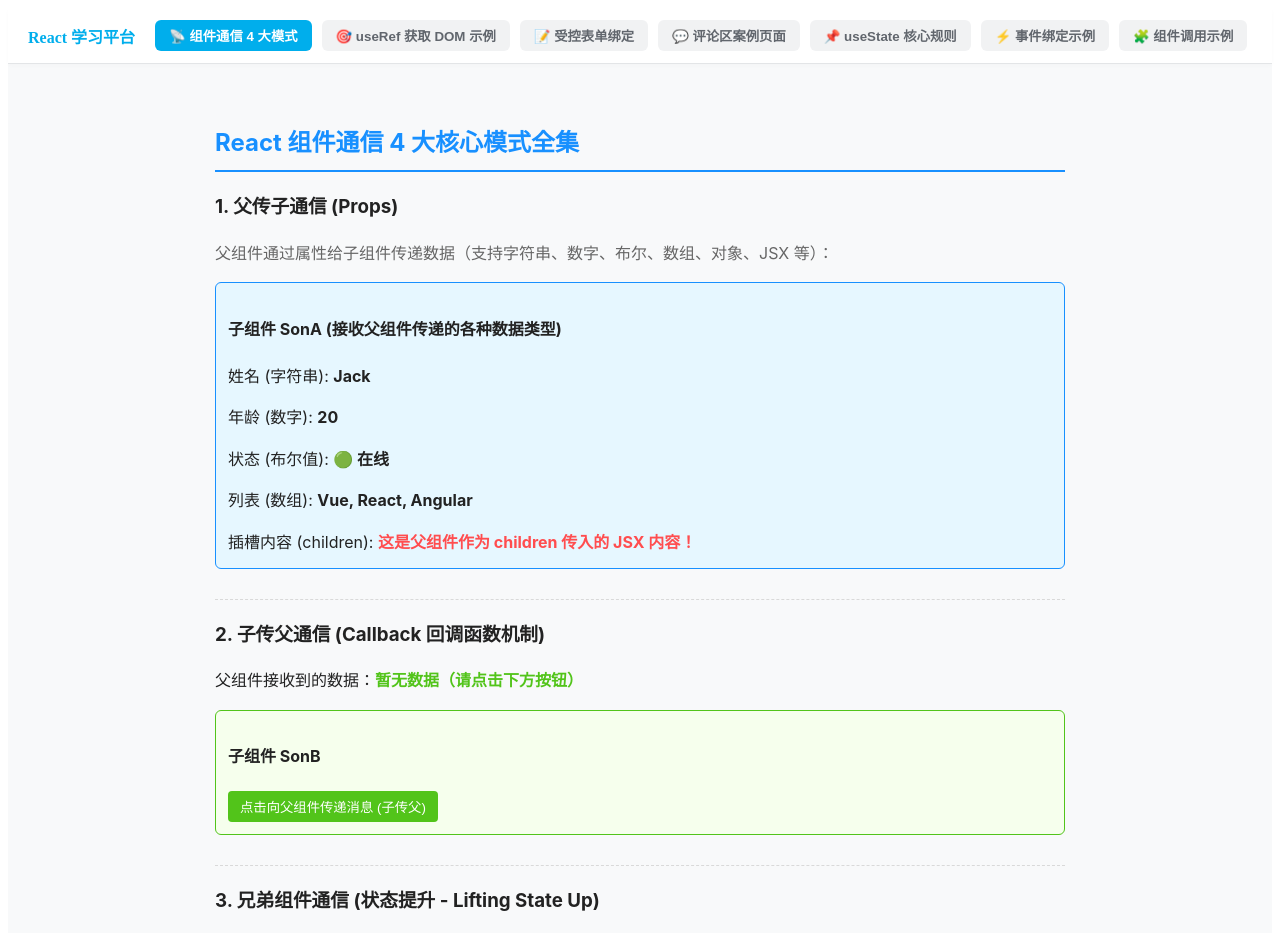
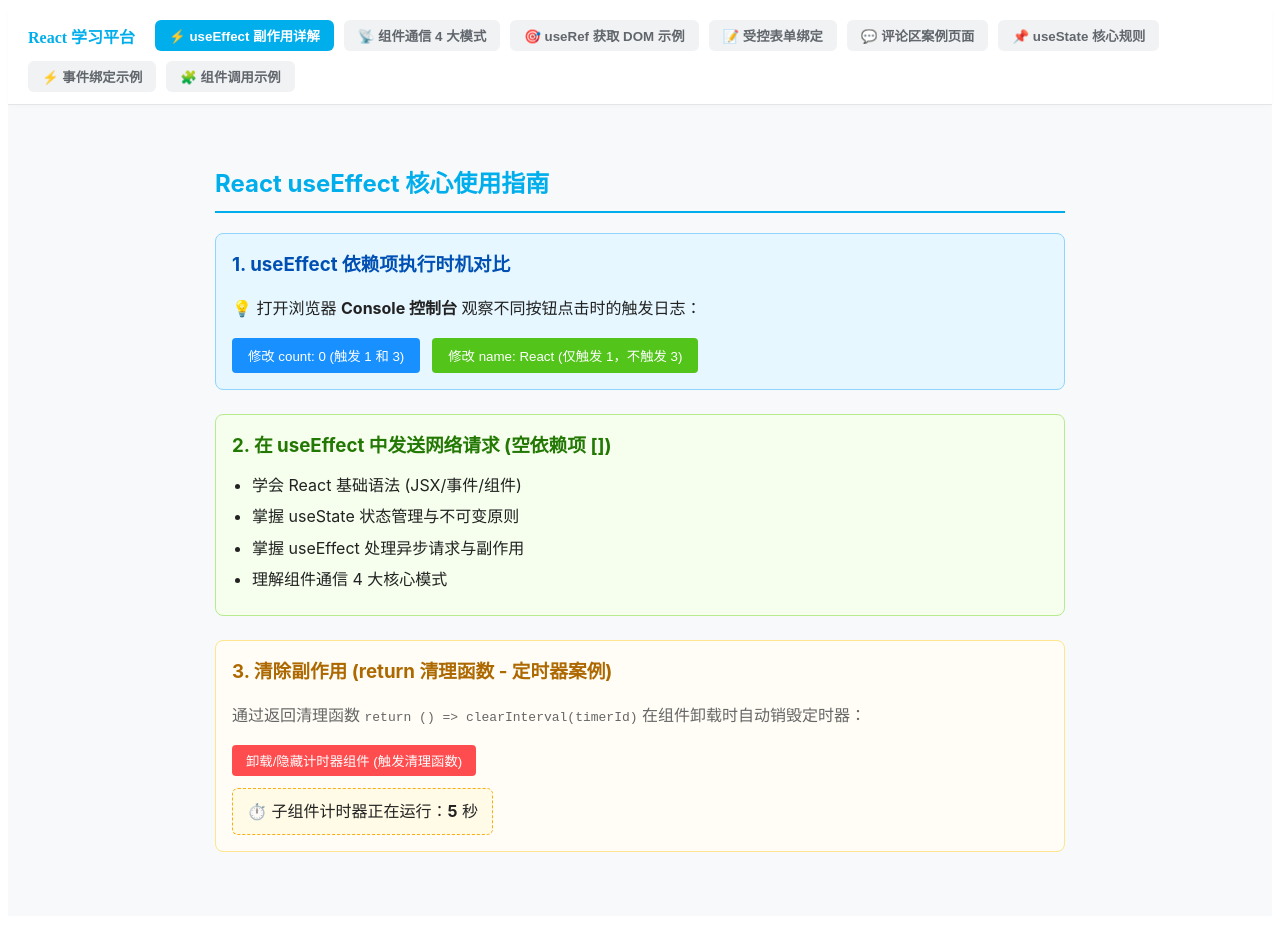
Before and after one commit to LinSky-J/react-learn, a React (Create React App) app: page / in a window 1280 px wide. Shown: the top 933 px of the page. Built offline with nearby package versions, Linux system fonts and the light colour scheme.

Commit message:
feat: add useEffect hook full usage guide demo (UseEffectDemo.js)

```diff
--- a/src/App.js
+++ b/src/App.js
@@ -1,22 +1,29 @@
 import React, { useState } from 'react';
+import UseEffectDemo from './UseEffectDemo';
+import ComponentCommunication from './ComponentCommunication';
 import CommentDemo from './CommentDemo';
 import UseStateDemo from './useStateDemo';
 import DomRefDemo from './DomRefDemo';
 import ControlledInputDemo from './ControlledInputDemo';
-import ComponentCommunication from './ComponentCommunication';
 import EventBinding from './EventBinding';
 import ComponentDemo from './ComponentDemo';
 import './index.css';
 
 function App() {
-  // 切换页面 Tab 状态 ('communication' | 'dom' | 'input' | 'comment' | 'useState' | 'event' | 'component')
-  const [activeTab, setActiveTab] = useState('communication');
+  // 切换页面 Tab 状态 ('effect' | 'communication' | 'dom' | 'input' | 'comment' | 'useState' | 'event' | 'component')
+  const [activeTab, setActiveTab] = useState('effect');
 
   return (
     <div className="App" style={{ minHeight: '100vh', backgroundColor: '#f8f9fa' }}>
       {/* 顶部导航栏，允许在各个案例页面之间自由切换 */}
       <nav style={{ backgroundColor: '#fff', borderBottom: '1px solid #e3e5e7', padding: '12px 20px', display: 'flex', gap: '10px', alignItems: 'center', boxShadow: '0 2px 4px rgba(0,0,0,0.02)', flexWrap: 'wrap' }}>
         <span style={{ fontWeight: 'bold', marginRight: '10px', fontSize: '16px', color: '#00aeec' }}>React 学习平台</span>
+
+        <button
+          onClick={() => setActiveTab('effect')}
+          style={{ padding: '6px 14px', borderRadius: '6px', border: 'none', cursor: 'pointer', fontWeight: 'bold', background: activeTab === 'effect' ? '#00aeec' : '#f1f2f3', color: activeTab === 'effect' ? '#fff' : '#61666d' }}>
+          ⚡ useEffect 副作用详解
+        </button>
 
         <button
           onClick={() => setActiveTab('communication')}
@@ -63,6 +70,7 @@ function App() {
 
       {/* 页面内容区域 */}
       <main style={{ padding: '20px' }}>
+        {activeTab === 'effect' && <UseEffectDemo />}
         {activeTab === 'communication' && <ComponentCommunication />}
         {activeTab === 'dom' && <DomRefDemo />}
         {activeTab === 'input' && <ControlledInputDemo />}
--- /dev/null
+++ b/src/UseEffectDemo.js
@@ -0,0 +1,184 @@
+// ==========================================================
+// React useEffect Hook 核心用法全集 (UseEffect Demo)
+// 作用：在函数组件中处理副作用操作（如：发送网络请求、修改DOM、定时器、事件监听等）
+//
+// 核心掌握：4 种依赖项执行机制 + 清除副作用清理函数
+// 1. 无依赖项：初始化 + 每次组件更新都执行
+// 2. 空数组依赖 []：只在组件初次挂载（渲染）时执行 1 次 (常用于发请求获取初始数据)
+// 3. 具体依赖项 [count]：初始化 + 依赖项发生变化时执行
+// 4. 清理副作用 (return 清理函数)：组件卸载时或下次 effect 执行前触发 (用于清除定时器/解绑事件)
+// ==========================================================
+
+import React, { useState, useEffect } from 'react';
+
+// ==========================================================
+// 案例 1：依赖项参数的三种执行机制对比
+// ==========================================================
+function DependencyComparisonDemo() {
+  const [count, setCount] = useState(0);
+  const [name, setName] = useState('React');
+
+  // 1. 【没有依赖项】：组件初次挂载执行 + 每次组件重新渲染都执行
+  useEffect(() => {
+    console.log('1. [无依赖项] useEffect 执行了！(任意状态改变都会触发)');
+  });
+
+  // 2. 【空数组依赖 []】：只在组件初次挂载（首次渲染完毕）执行 1 次
+  useEffect(() => {
+    console.log('2. [空依赖项 []] useEffect 执行了！(只在组件出生挂载时执行 1 次)');
+  }, []);
+
+  // 3. 【特定依赖项 [count]】：初次挂载执行 + 只有 count 发生改变时才执行
+  useEffect(() => {
+    console.log(`3. [特定依赖项 [count]] useEffect 执行了！当前 count 是: ${count}`);
+    // 例如：动态同步网页标题
+    document.title = `点击了 ${count} 次`;
+  }, [count]);
+
+  return (
+    <div style={{ border: '1px solid #91d5ff', padding: '16px', borderRadius: '8px', backgroundColor: '#e6f7ff', marginBottom: '24px' }}>
+      <h3 style={{ margin: '0 0 12px 0', color: '#0050b3' }}>1. useEffect 依赖项执行时机对比</h3>
+      <p>💡 打开浏览器 <strong>Console 控制台</strong> 观察不同按钮点击时的触发日志：</p>
+
+      <div style={{ display: 'flex', gap: '12px', alignItems: 'center' }}>
+        <button
+          onClick={() => setCount(count + 1)}
+          style={{ padding: '8px 16px', backgroundColor: '#1890ff', color: '#fff', border: 'none', borderRadius: '4px', cursor: 'pointer' }}>
+          修改 count: {count} (触发 1 和 3)
+        </button>
+
+        <button
+          onClick={() => setName(name === 'React' ? 'Vue' : 'React')}
+          style={{ padding: '8px 16px', backgroundColor: '#52c41a', color: '#fff', border: 'none', borderRadius: '4px', cursor: 'pointer' }}>
+          修改 name: {name} (仅触发 1，不触发 3)
+        </button>
+      </div>
+    </div>
+  );
+}
+
+
+// ==========================================================
+// 案例 2：在 useEffect 中发送异步网络请求 (Fetch / API)
+// 语法规则：useEffect 的回调函数不能直接声明为 async，需要在内部定义 async 函数并调用
+// ==========================================================
+function FetchDataDemo() {
+  const [list, setList] = useState([]);
+  const [loading, setLoading] = useState(true);
+
+  useEffect(() => {
+    // 1. 在内部定义 async 异步函数
+    const getList = async () => {
+      try {
+        setLoading(true);
+        // 模拟 API 请求延时获取数据
+        const res = await new Promise(resolve => {
+          setTimeout(() => {
+            resolve([
+              { id: 1, title: '学会 React 基础语法 (JSX/事件/组件)' },
+              { id: 2, title: '掌握 useState 状态管理与不可变原则' },
+              { id: 3, title: '掌握 useEffect 处理异步请求与副作用' },
+              { id: 4, title: '理解组件通信 4 大核心模式' }
+            ]);
+          }, 800);
+        });
+        setList(res);
+      } finally {
+        setLoading(false);
+      }
+    };
+
+    // 2. 调用异步函数
+    getList();
+  }, []); // 👈 传入空数组 []，确保只在组件挂载时发送一次请求
+
+  return (
+    <div style={{ border: '1px solid #b7eb8f', padding: '16px', borderRadius: '8px', backgroundColor: '#f6ffed', marginBottom: '24px' }}>
+      <h3 style={{ margin: '0 0 12px 0', color: '#237804' }}>2. 在 useEffect 中发送网络请求 (空依赖项 [])</h3>
+      {loading ? (
+        <p style={{ color: '#fa8c16' }}>⏳ 数据加载中 (模拟 fetch 异步请求)...</p>
+      ) : (
+        <ul style={{ paddingLeft: '20px', margin: 0 }}>
+          {list.map(item => (
+            <li key={item.id} style={{ marginBottom: '6px' }}>{item.title}</li>
+          ))}
+        </ul>
+      )}
+    </div>
+  );
+}
+
+
+// ==========================================================
+// 案例 3：清除副作用（清理函数 Cleanup Function）
+// 应用场景：定时器清理、解绑全局事件监听器、取消网络订阅等，防止内存泄漏
+// ==========================================================
+function TimerChild() {
+  const [seconds, setSeconds] = useState(0);
+
+  useEffect(() => {
+    console.log('⏰ 定时器开启 (组件挂载)');
+    const timerId = setInterval(() => {
+      setSeconds(prev => prev + 1);
+    }, 1000);
+
+    // 👈 核心：返回一个清理函数 (Cleanup Function)
+    // 执行时机：组件卸载（销毁）时执行
+    return () => {
+      console.log('🛑 定时器已清除 (组件卸载)');
+      clearInterval(timerId);
+    };
+  }, []);
+
+  return (
+    <div style={{ border: '1px dashed #faad14', padding: '10px 14px', borderRadius: '6px', backgroundColor: '#fffbe6', display: 'inline-block' }}>
+      ⏱️ 子组件计时器正在运行：<strong>{seconds}</strong> 秒
+    </div>
+  );
+}
+
+function CleanupDemo() {
+  const [showTimer, setShowTimer] = useState(true);
+
+  return (
+    <div style={{ border: '1px solid #ffe58f', padding: '16px', borderRadius: '8px', backgroundColor: '#fffdf5', marginBottom: '24px' }}>
+      <h3 style={{ margin: '0 0 12px 0', color: '#ad6800' }}>3. 清除副作用 (return 清理函数 - 定时器案例)</h3>
+      <p style={{ color: '#666' }}>通过返回清理函数 <code>return () =&gt; clearInterval(timerId)</code> 在组件卸载时自动销毁定时器：</p>
+
+      <div style={{ marginBottom: '12px' }}>
+        <button
+          onClick={() => setShowTimer(!showTimer)}
+          style={{ padding: '6px 14px', backgroundColor: showTimer ? '#ff4d4f' : '#fa8c16', color: '#fff', border: 'none', borderRadius: '4px', cursor: 'pointer' }}>
+          {showTimer ? '卸载/隐藏计时器组件 (触发清理函数)' : '挂载/显示计时器组件'}
+        </button>
+      </div>
+
+      {showTimer && <TimerChild />}
+    </div>
+  );
+}
+
+
+// ==========================================================
+// 汇总展示根组件：UseEffectDemo
+// ==========================================================
+function UseEffectDemo() {
+  return (
+    <div style={{ padding: '20px', fontFamily: '-apple-system, BlinkMacSystemFont, "Segoe UI", Roboto, sans-serif', maxWidth: '850px', margin: '0 auto', color: '#222', lineHeight: '1.6' }}>
+      <h2 style={{ color: '#00aeec', borderBottom: '2px solid #00aeec', paddingBottom: '8px' }}>
+        React useEffect 核心使用指南
+      </h2>
+
+      {/* 1. 依赖项时机对比 */}
+      <DependencyComparisonDemo />
+
+      {/* 2. 异步请求获取数据 */}
+      <FetchDataDemo />
+
+      {/* 3. 清理副作用 */}
+      <CleanupDemo />
+    </div>
+  );
+}
+
+export default UseEffectDemo;
```
